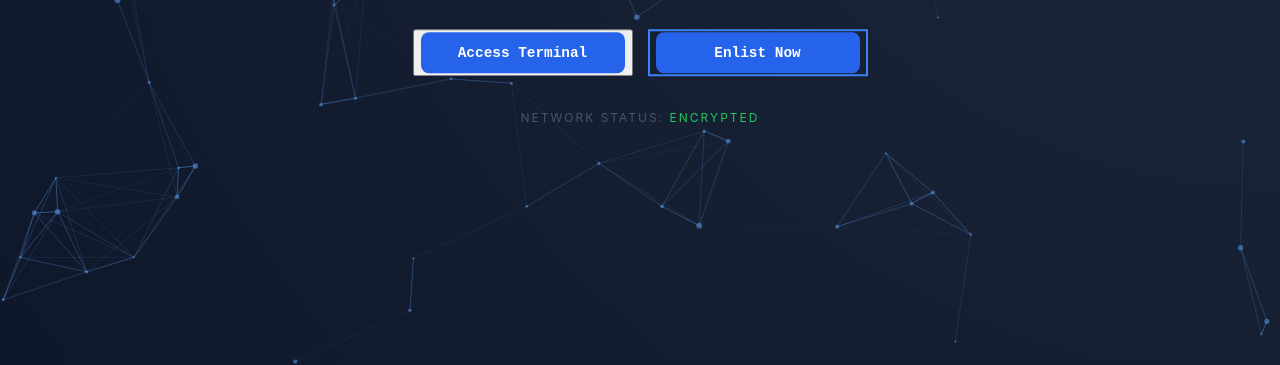
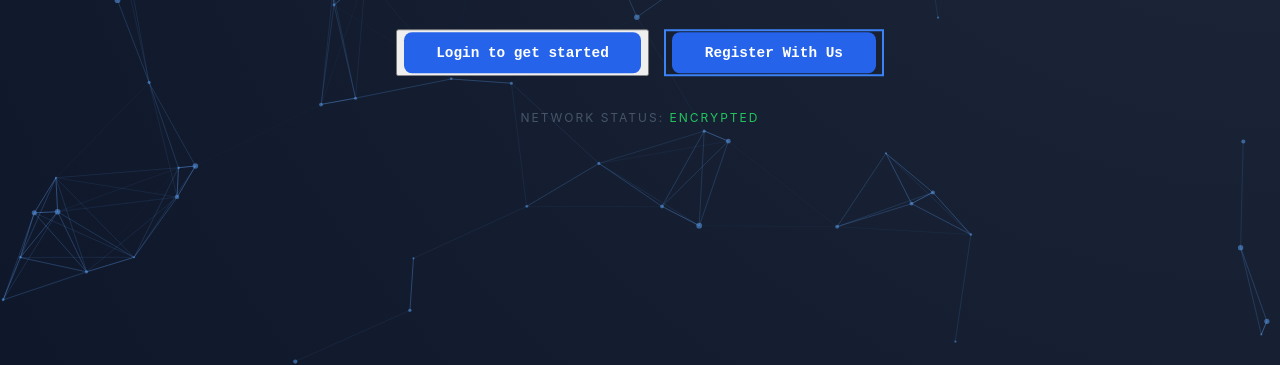
Before and after one commit to 89missions/Cybersecurity-awareness-gamified-platform, a plain HTML site: page Frontend/index.html in a window 1280 px wide. Shown: the part 435-800 px from the top of the page. Drawn offline with Linux system fonts and the light colour scheme.

Commit message:
changed the login and register button from accesss terminal and enlist now to login and register respectivley....

```diff
--- a/Frontend/index.html
+++ b/Frontend/index.html
@@ -63,10 +63,10 @@
 
         <div class="button-group">
             <button onclick="location.href='./login.html'" id="loginBtn" style="margin-top:0;">
-                <span class="btn-text quiz-nav-btn">Access Terminal</span>
+                <span class="btn-text quiz-nav-btn">Login to get started</span>
             </button>
             <button onclick="location.href='./register.html'" class="btn-secondary" style="margin-top:0;">
-                <span class="btn-text quiz-nav-btn">Enlist Now</span>
+                <span class="btn-text quiz-nav-btn">Register With Us</span>
             </button>
         </div>
 
```
